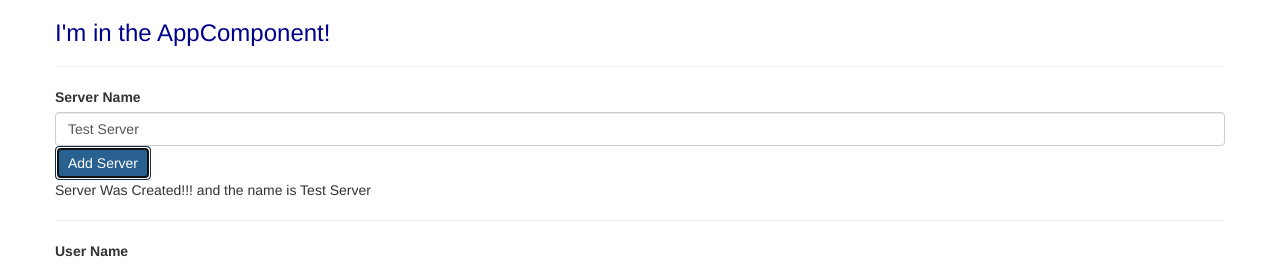
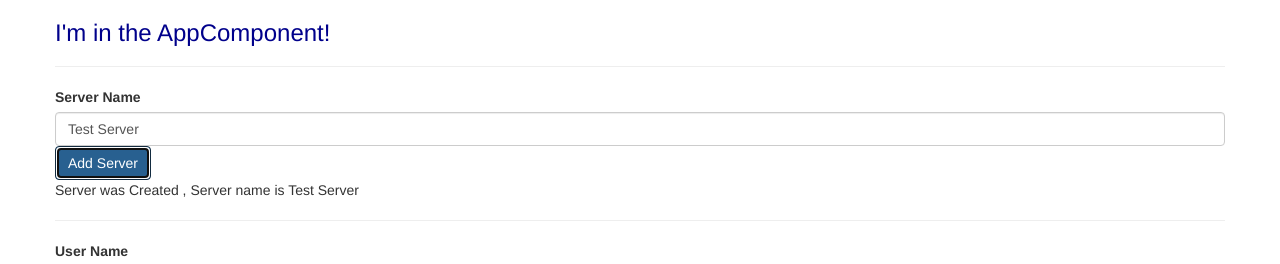
Before and after one commit to ManideepInnamuri/Angular-Basics, an Angular app: page / in a window 1280 px wide. Both pictures are taken after a click on the button "Add Server". Shown: the top 264 px of the page. Built offline with nearby package versions, Linux system fonts and the light colour scheme.

Commit message:
Structural Directive :ngIf Directive
Structural Directive :ngIf Directive

```diff
--- a/src/app/servers/servers.component.html
+++ b/src/app/servers/servers.component.html
@@ -7,7 +7,13 @@
 <!-- <p>{{serverName}}</p> -->
 <button class="btn btn-primary" [disabled]="allowNewServer" (click)="onCreateServer()">Add Server</button>
 <!-- <p [innerText]="allowNewServer"></p> -->
-<p>{{serverCreationStatus}}</p>
+<!-- <p>{{serverCreationStatus}}</p> -->
+<!-- <ng-template [ngIf]="serverCreated">
+    <p>Server was Created , Server name is {{serverName}}</p>
+</ng-template> -->
+<p *ngIf="serverCreated; else noServer">Server was Created , Server name is {{serverName}}</p>
+<ng-template #noServer><p>No Server was Created</p></ng-template>
+
 
 <hr>
 <label>User Name</label>
--- a/src/app/servers/servers.component.ts
+++ b/src/app/servers/servers.component.ts
@@ -10,6 +10,7 @@
   serverCreationStatus = 'No Server was Created!!!'
   serverName='Test Server';
   UserName='Manideep Innamuri';
+  serverCreated=false;
   constructor() {
     setTimeout(() => {
       this.allowNewServer = false;
@@ -19,6 +20,7 @@
   ngOnInit() {
   }
   onCreateServer() {
+    this.serverCreated=true;
     this.serverCreationStatus = "Server Was Created!!! and the name is "+this.serverName;
   }
   onUpdateServer(event: Event) {
```
